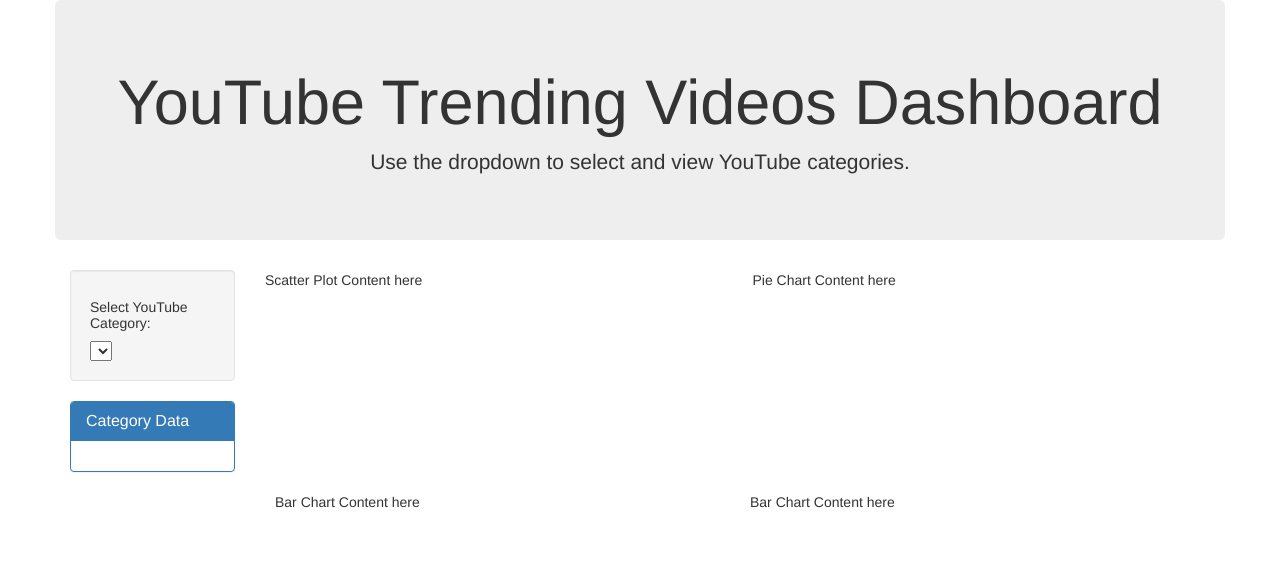
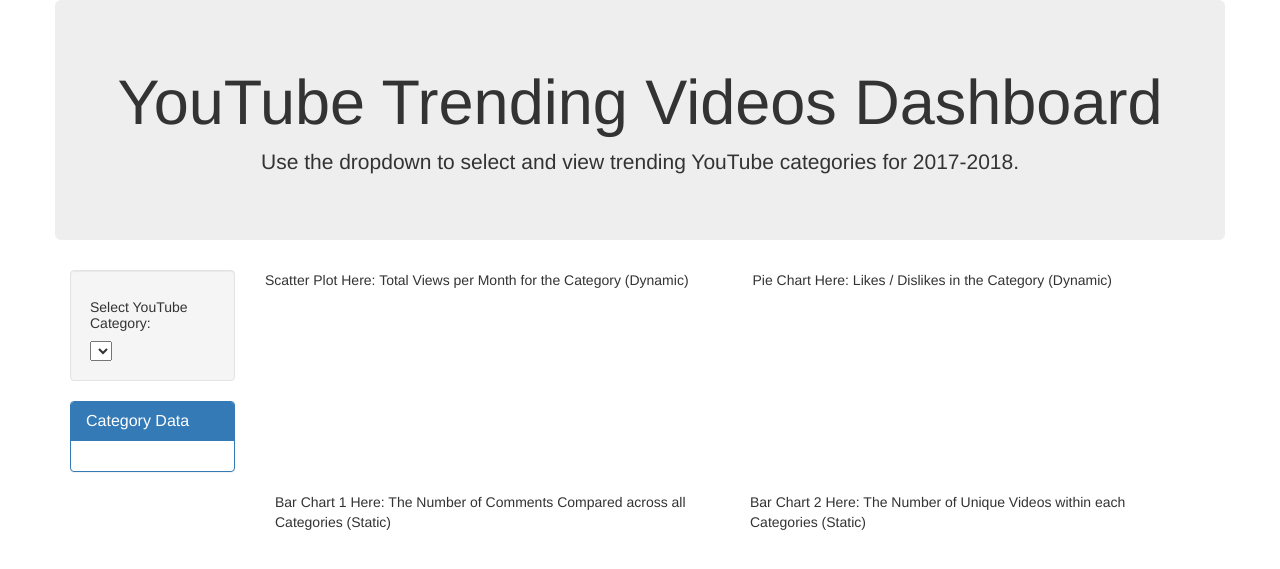
Before and after one commit to shouaschang/project-2-youtube-trending-dashboard, a Flask app: template templates/index.html in a window 1280 px wide. Shown: the top 569 px of the page. Run offline with Flask 2, Linux system fonts and the light colour scheme; the template is opened without the code that fills it, so the values that code supplies are empty; some libraries are stand-ins or nearby versions.

Commit message:
Updated index.html template

```diff
--- a/templates/index.html
+++ b/templates/index.html
@@ -15,7 +15,7 @@
     <div class="row">
       <div class="col-md-12 jumbotron text-center">
         <h1>YouTube Trending Videos Dashboard</h1>
-        <p>Use the dropdown to select and view YouTube categories.</p>
+        <p>Use the dropdown to select and view trending YouTube categories for 2017-2018.</p>
       </div>
     </div>
     <div class="row">
@@ -34,12 +34,12 @@
       <div class="col-md-5">
         <div id="scatter"></div>
         <!-- Views Scatter Plot -->
-        <p> Scatter Plot Content here </p>
+        <p> Scatter Plot Here: Total Views per Month for the Category (Dynamic) </p>
       </div>
       <div class="col-md-5">
         <div id="pie"></div>
         <!-- Likes / Dislikes Pie Chart -->
-        <p> Pie Chart Content here </p>
+        <p> Pie Chart Here: Likes / Dislikes in the Category (Dynamic) </p>
       </div>
     </div>
 <!--  </div>
@@ -51,12 +51,12 @@
   <div class="col-md-5">
       <div id="bar1"></div>
       <!-- Comments Bar Chart - comparing all categories) -->
-      <p> Bar Chart Content here </p>
+      <p> Bar Chart 1 Here: The Number of Comments Compared across all Categories (Static) </p>
     </div>
     <div class="col-md-5">
         <div id="bar2"></div>
         <!-- Unique Videos Bar Chart - number of unique videos per category) -->
-        <p> Bar Chart Content here </p>
+        <p> Bar Chart 2 Here: The Number of Unique Videos within each Categories (Static) </p>
       </div>
   </div>
 
```
